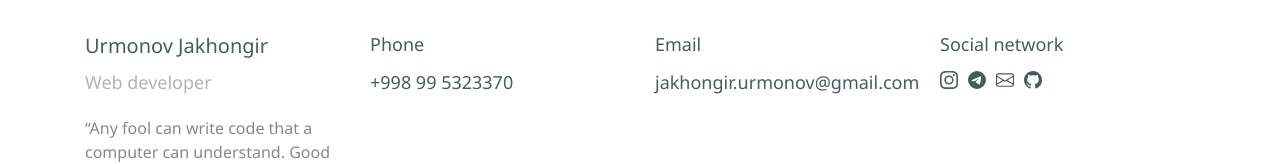
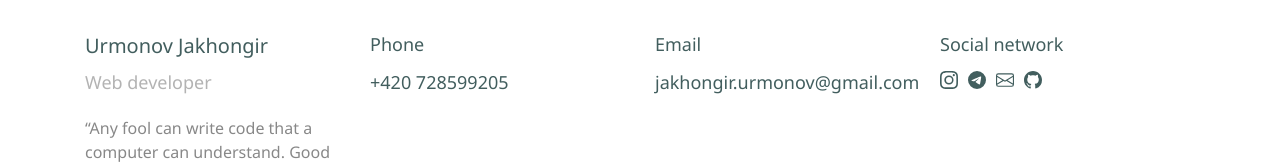
Before and after one commit to JakhongirUrmonov/jakhongir.me, a React (Create React App) app: page / in a window 1280 px wide. Shown: the part 3010-3174 px from the top of the page. Built offline with nearby package versions, Linux system fonts and the light colour scheme; no server answers.

Commit message:
changed contacts

```diff
--- a/src/components/Footer/index.js
+++ b/src/components/Footer/index.js
@@ -20,7 +20,7 @@ function Footer() {
             <div className="row">
               <div className="col-md-6 col-sm-12">
                 <div className="footer-title">Phone</div>
-                <a href="tel:+998 99 5323370">+998 99 5323370</a>
+                <a href="tel:+420 728599205">+420 728599205</a>
               </div>
               <div className="col-md-6 col-sm-12">
                 <div className="footer-title">Email</div>
@@ -37,7 +37,7 @@ function Footer() {
               <a href="https://www.instagram.com/jakhongir_urmonov/">
                 <Instagram />
               </a>
-              <a href="https://t.me/jahongir_97">
+              <a href="https://t.me/JakhongirUrmonov">
                 <Telegram />
               </a>
               <a href="mailto:jakhongir.urmonov@gmail.com">
```
Also changed, not shown: 1 other file (tests, documents, lock files or other folders).
